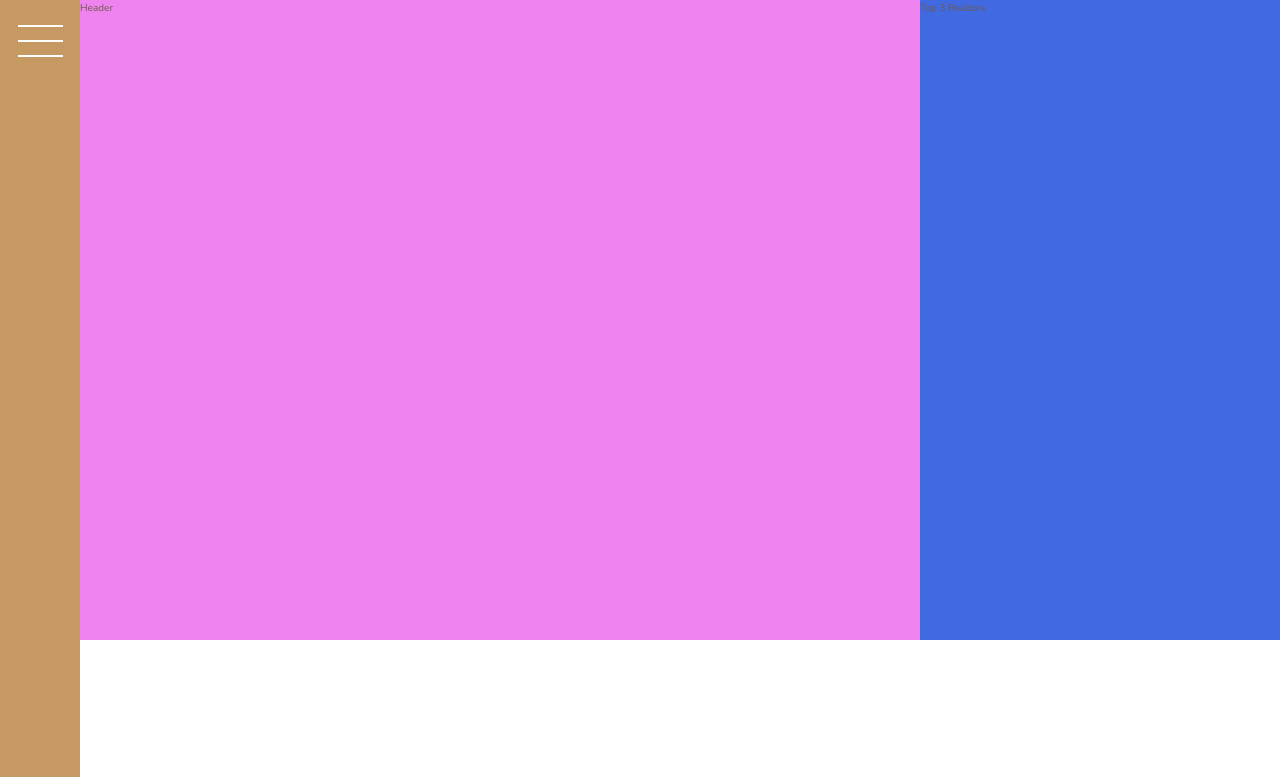
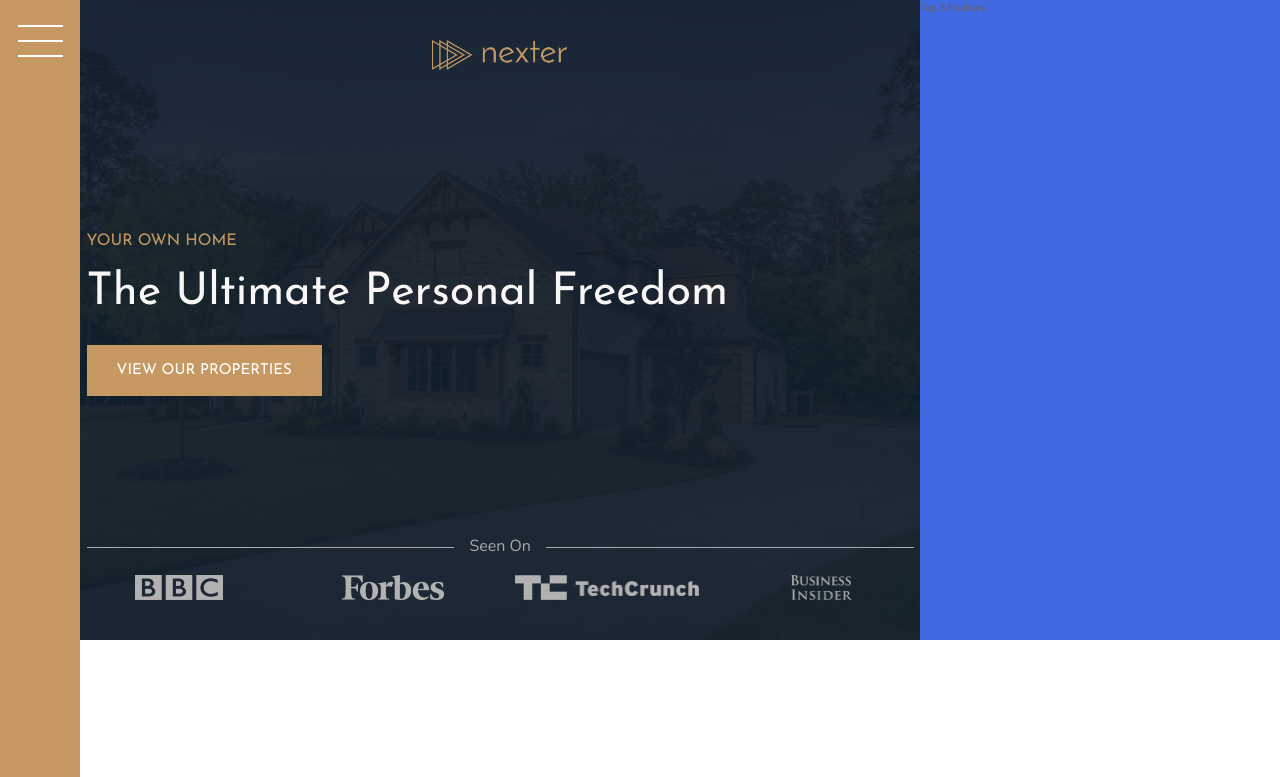
Before and after one commit to coder-abdo/grid-css, a website: page index.html in a window 1280 px wide. Shown: the top 777 px of the page. Drawn offline with nearby package versions, Linux system fonts and the light colour scheme.

Commit message:
Finishing Header

```diff
--- a/index.html
+++ b/index.html
@@ -16,7 +16,17 @@
             <button class="nav-btn"></button>
         </div>
         <header class="header">
-            Header
+            <img src="images/logo.png" alt="Nexter Logo" class="header__logo">
+            <h3 class="heading-3">Your Own Home</h3>
+            <h1 class="heading-1">The Ultimate Personal Freedom</h1>
+            <button class="btn header__btn">View our properties</button>
+            <p class="header__seenon-text">Seen On</p>
+            <div class="header__seenon-logos">
+                <img src="images/logo-bbc.png" alt="bbc">
+                <img src="images/logo-forbes.png" alt="forbes">
+                <img src="images/logo-techcrunch.png" alt="tech">
+                <img src="images/logo-bi.png" alt="business">
+            </div>
         </header>
         <div class="realtors">
             Top 3 Realtors
--- a/sass/_header.scss
+++ b/sass/_header.scss
@@ -1,4 +1,52 @@
 .header {
-    background-color: violet;
+    background-color: $color-grey-dark-1;
+    background-image: linear-gradient(rgba($color-secondary, .93),
+                                      rgba($color-secondary, .93)),
+                      url(../images/hero.jpeg);
+    background-size: cover;
+    background-position: center;
     grid-column: full-start / col-end 6;
+    padding: 4rem;
+    display: grid;
+    grid-template-rows: 1fr min-content 6rem 1fr;
+    grid-template-columns: max-content;
+    grid-row-gap: 1.5rem;
+    justify-content: center;
+    &__logo {
+        height: 3rem;
+        justify-self: center;
+    }
+
+    &__btn {
+        align-self: start;
+        justify-self: start;
+    }
+
+    &__seenon-text {
+        display: grid;
+        grid-template-columns: 1fr max-content 1fr;
+        grid-column-gap: 1.5rem;
+        align-items: center;
+        font-size: 1.6rem;
+        color: $color-grey-light-2;
+
+        &::before,
+        &::after {
+            content: "";
+            display: block;
+            height: 1px;
+            background-color: currentColor;
+        }
+    }
+
+    &__seenon-logos {
+        display: grid;
+        grid-template-columns: repeat(4, 1fr);
+        grid-column-gap: 3rem;
+        justify-items: center;
+        img {
+            height: 2.5rem;
+            filter: brightness(70%);
+        }
+    }
 }
--- a/sass/_typography.scss
+++ b/sass/_typography.scss
@@ -4,6 +4,9 @@
 }
 .heading-1 {
     @extend %heading;
+    font-size: 4.5rem;
+    line-height: 1;
+    color: $color-grey-light-1;
 }
 .heading-2 {
     @extend %heading;
```
Also changed, not shown: css/style.css.
